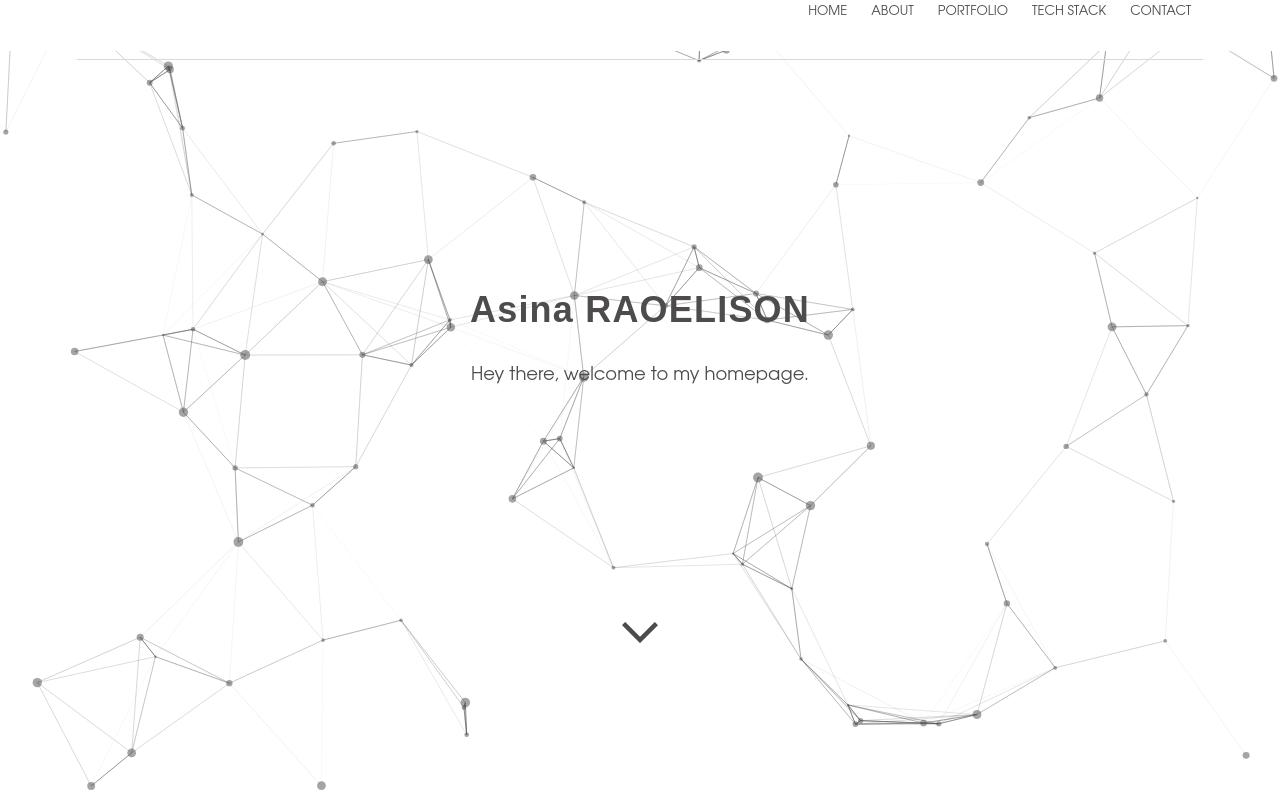
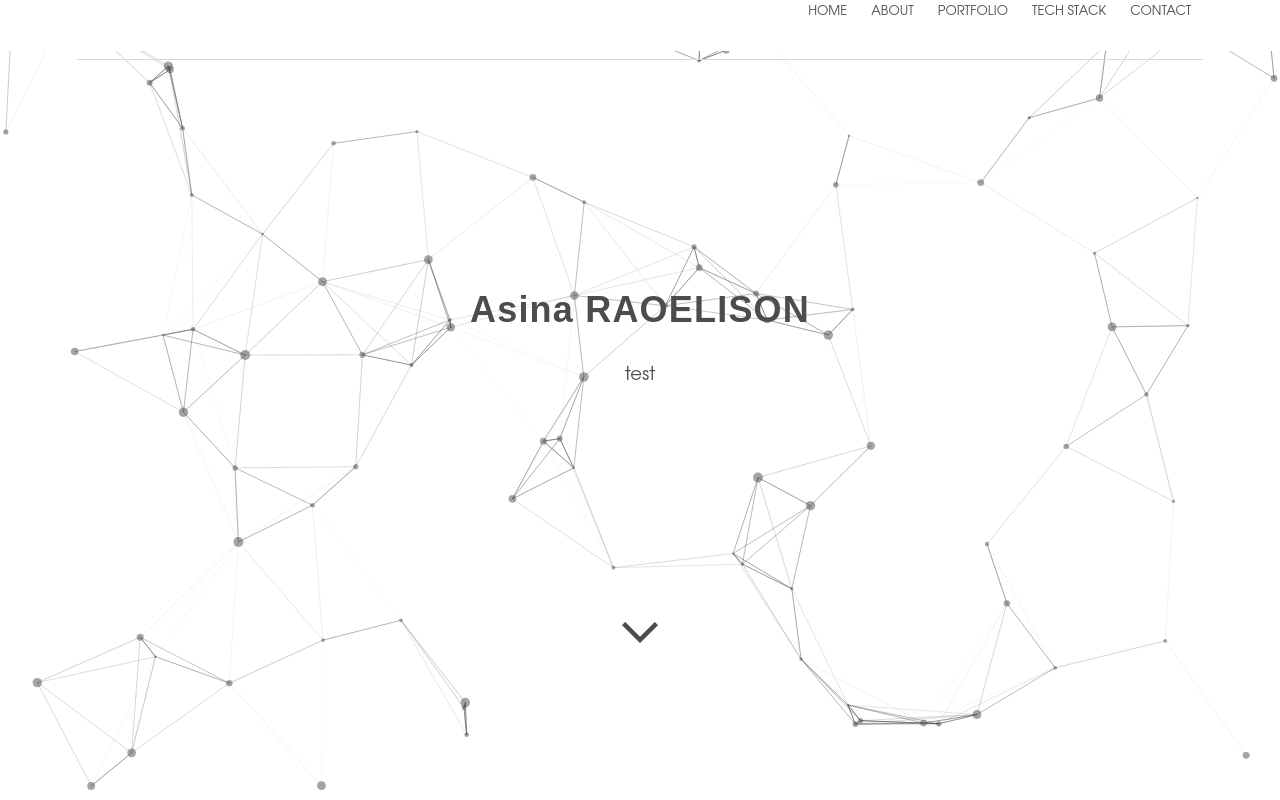
Before and after one commit to AsinaRaoelison/Asina_Raoelison.github.io, a React (Vite) app: page / in a window 1280 px wide. Shown: the top 800 px of the page. Built offline with nearby package versions, Linux system fonts and the light colour scheme; the HTML template or start-up script is replaced by a standard one.

Commit message:
modification3

```diff
--- a/src/components/Intro.tsx
+++ b/src/components/Intro.tsx
@@ -8,7 +8,7 @@ function Intro() {
       </h1>
       {/* <img src={my_logo} alt="My Logo" className="logo" /> */}
       <p>
-        Hey there, welcome to my homepage.
+        test
       </p>
       <Link to="about" smooth={true} duration={500} id="from-top-to-about">
         <a id="start-expand" className="material-symbols-outlined bouncing">
```
